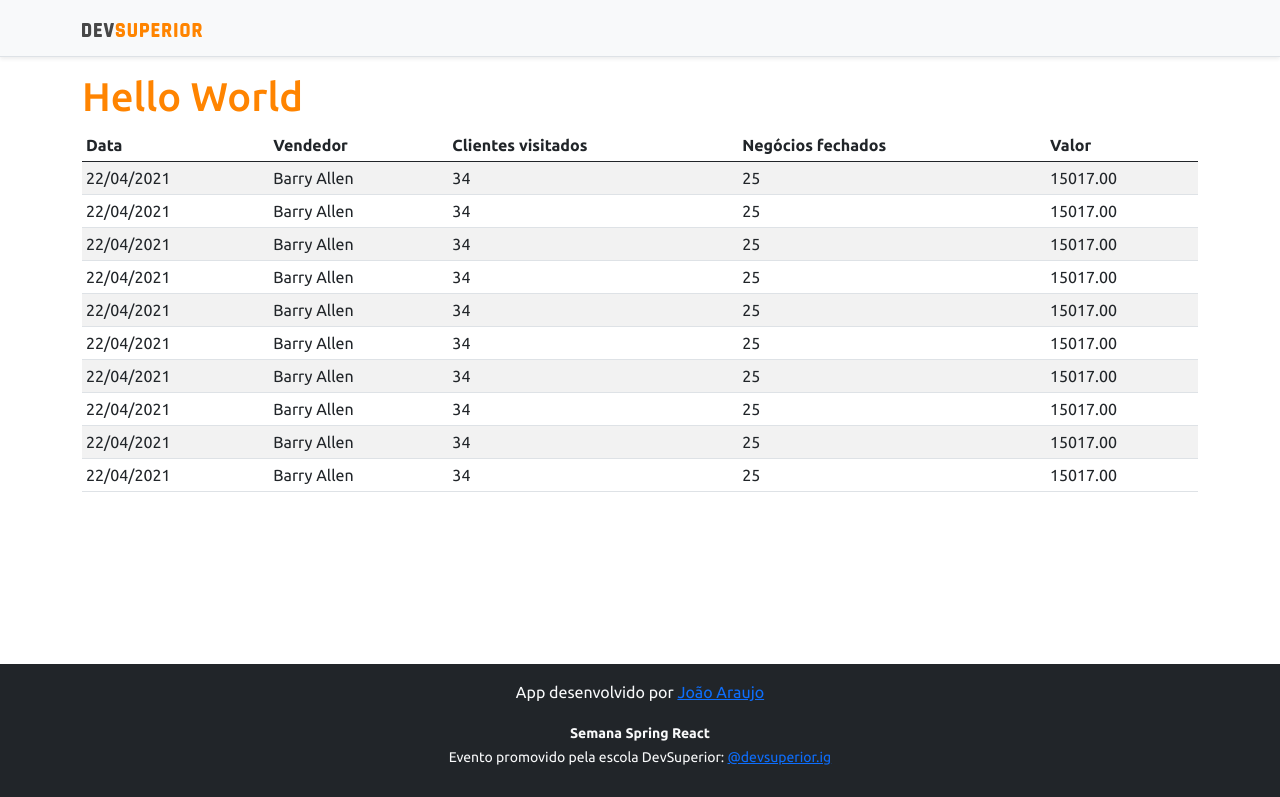
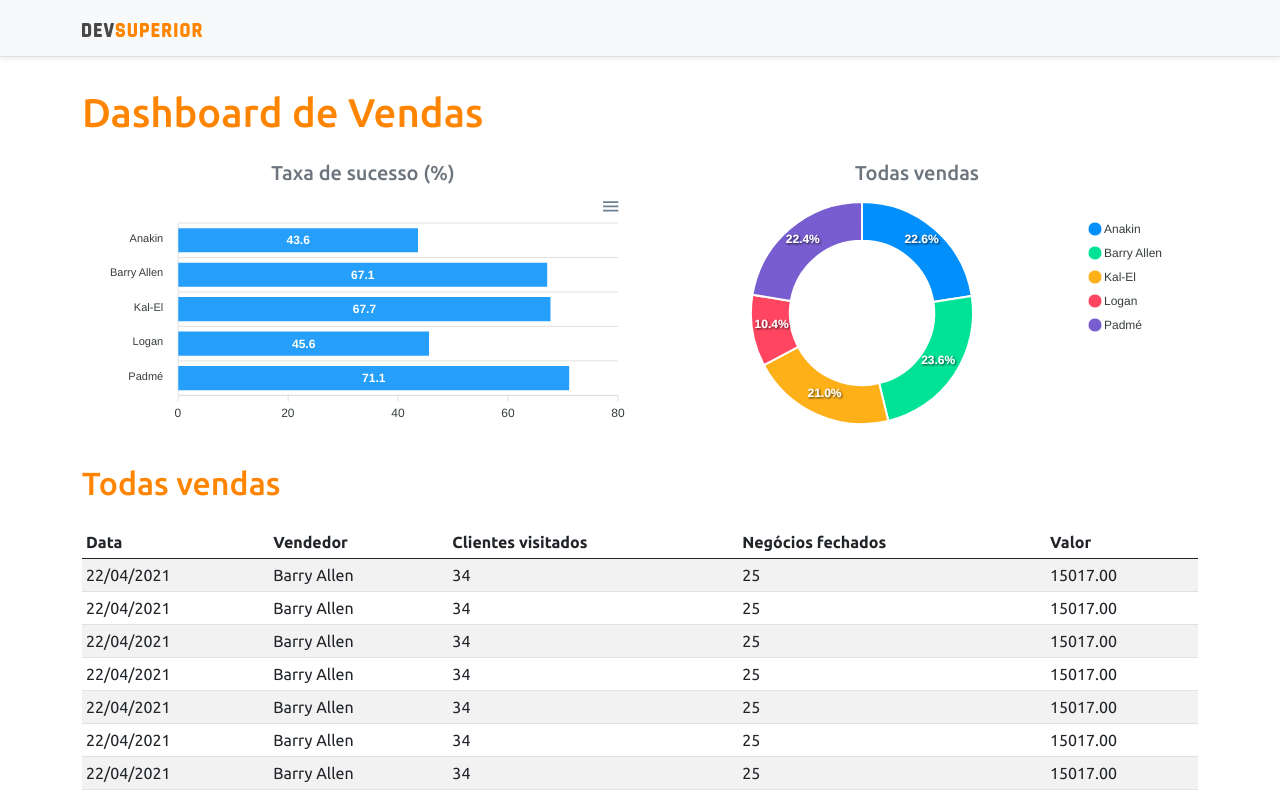
Before and after one commit to byJohnJava/projeto-sds3, a React (Create React App) app in the folder frontend/: page / in a window 1280 px wide. Shown: the top 797 px of the page. Built offline with nearby package versions, Linux system fonts and the light colour scheme.

Commit message:
Static charts

```diff
--- a/frontend/package.json
+++ b/frontend/package.json
@@ -11,8 +11,10 @@
     "@types/node": "^12.0.0",
     "@types/react": "^17.0.0",
     "@types/react-dom": "^17.0.0",
+    "apexcharts": "^3.26.1",
     "bootstrap": "^5.0.0",
     "react": "^17.0.2",
+    "react-apexcharts": "^1.3.9",
     "react-dom": "^17.0.2",
     "react-scripts": "4.0.3",
     "typescript": "^4.1.2",
--- a/frontend/src/App.tsx
+++ b/frontend/src/App.tsx
@@ -1,3 +1,5 @@
+import BarChart from 'components/BarChart';
+import DonutChart from 'components/DonutChart'
 import DataTable from 'components/DataTable';
 import Footer from 'components/Footer';
 import NavBar from 'components/NavBar';
@@ -7,7 +9,22 @@
     <>
       <NavBar />
       <div className="container">
-        <h1 className="text-primary">Hello World</h1>
+        <h1 className="text-primary py-3">Dashboard de Vendas</h1>
+
+        <div className="row px-3">
+          <div className="col-sm-6">
+            <h5 className="text-center text-secondary">Taxa de sucesso (%)</h5>
+            <BarChart />
+          </div>
+          <div className="col-sm-6">
+            <h5 className="text-center text-secondary">Todas vendas</h5>
+            <DonutChart />
+          </div>
+        </div>
+
+        <div className="py-3">
+          <h2 className="text-primary">Todas vendas</h2>
+        </div>
 
         <DataTable />
       </div>
--- /dev/null
+++ b/frontend/src/components/BarChart/index.tsx
@@ -0,0 +1,35 @@
+import Chart from 'react-apexcharts';
+
+const BarChart = () => {
+
+  const options = {
+    plotOptions: {
+      bar: {
+        horizontal: true,
+      }
+    },
+  };
+
+  const mockData = {
+    labels: {
+      categories: ['Anakin', 'Barry Allen', 'Kal-El', 'Logan', 'Padmé']
+    },
+    series: [
+      {
+        name: "% Sucesso",
+        data: [43.6, 67.1, 67.7, 45.6, 71.1]
+      }
+    ]
+  };
+
+  return (
+    <Chart
+      options={{ ...options, xaxis: mockData.labels}}
+      series={mockData.series}
+      type="bar"
+      height="240"
+     />
+  );
+}
+
+export default BarChart;
--- /dev/null
+++ b/frontend/src/components/DonutChart/index.tsx
@@ -0,0 +1,26 @@
+import Chart from 'react-apexcharts';
+
+const DonutChart = () => {
+
+  const mockData = {
+    series: [477138, 499928, 444867, 220426, 473088],
+    labels: ['Anakin', 'Barry Allen', 'Kal-El', 'Logan', 'Padmé']
+  }
+
+  const options = {
+    legend: {
+      show: true
+    }
+  }
+
+  return (
+    <Chart
+      options={{ ...options, labels: mockData.labels }}
+      series={mockData.series}
+      type="donut"
+      height="240"
+    />
+  );
+}
+
+export default DonutChart;
```
Also changed, not shown: 1 other file (tests, documents, lock files or other folders).
